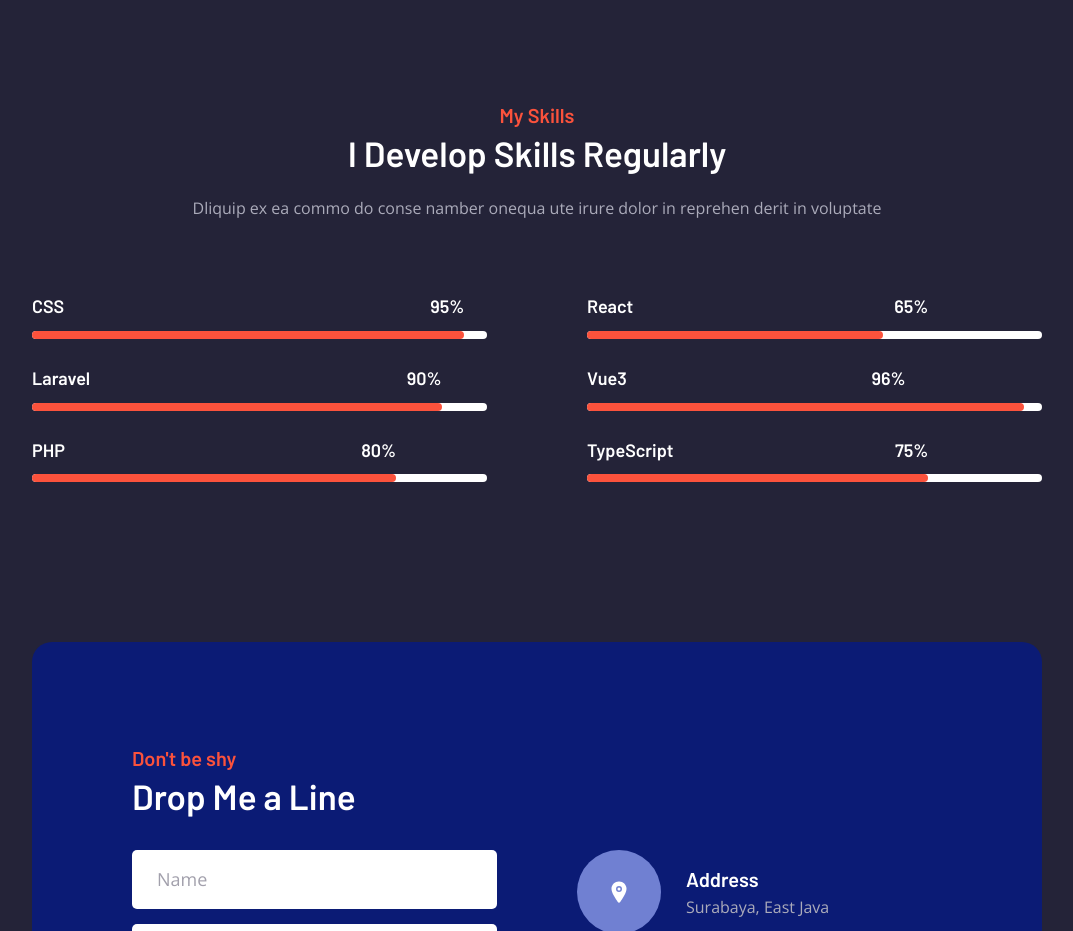
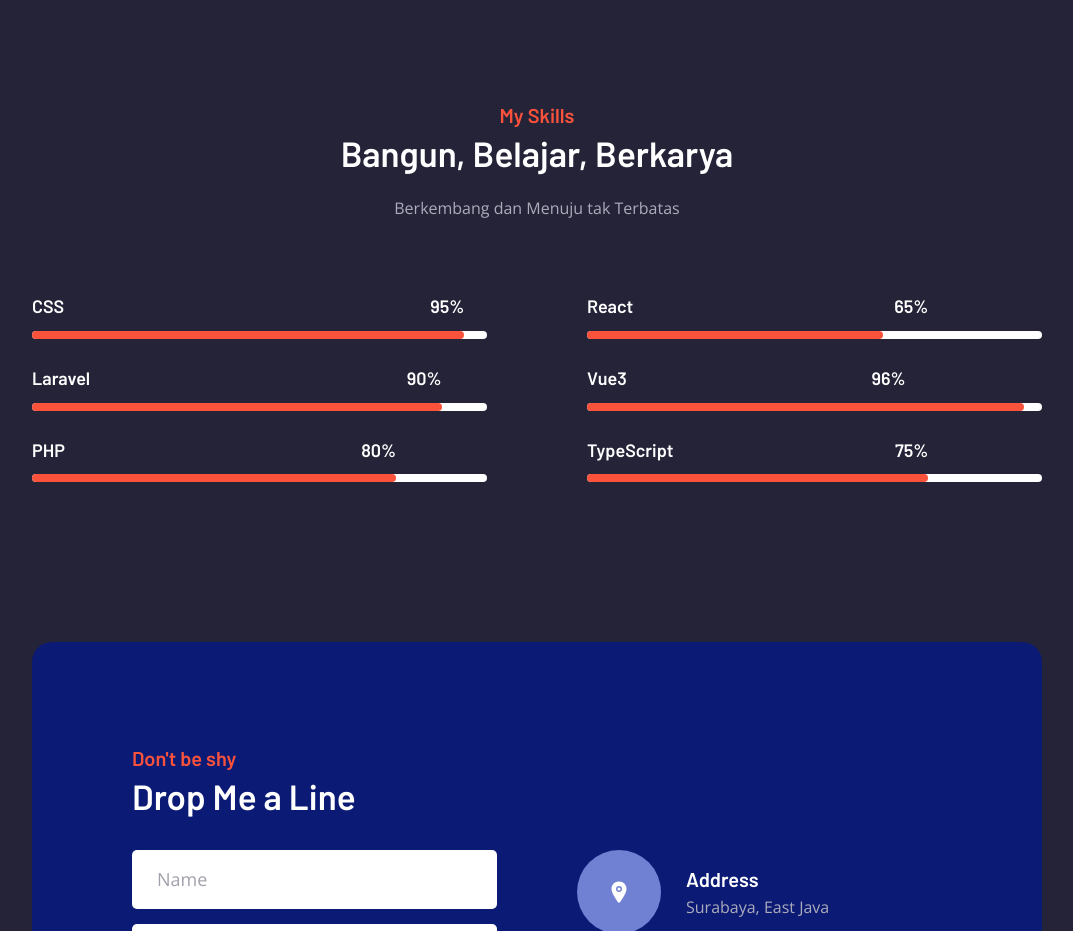
Before and after one commit to pyxsor/portfolio-html, a plain HTML site: page index.html in a window 1280 px wide. Shown: the part 1520-2451 px from the top of the page, without its empty margins (103-1176 px from the left). Drawn offline with nearby package versions, Linux system fonts and the light colour scheme.

Commit message:
chore(index): update text

```diff
--- a/index.html
+++ b/index.html
@@ -189,10 +189,10 @@
 
           <p class="section-subtitle">My Skills</p>
 
-          <h2 class="h2 section-title">I Develop Skills Regularly</h2>
+          <h2 class="h2 section-title">Bangun, Belajar, Berkarya</h2>
 
           <p class="section-text">
-            Dliquip ex ea commo do conse namber onequa ute irure dolor in reprehen derit in voluptate
+            Berkembang dan Menuju tak Terbatas
           </p>
 
           <ul class="skills-list">
```
